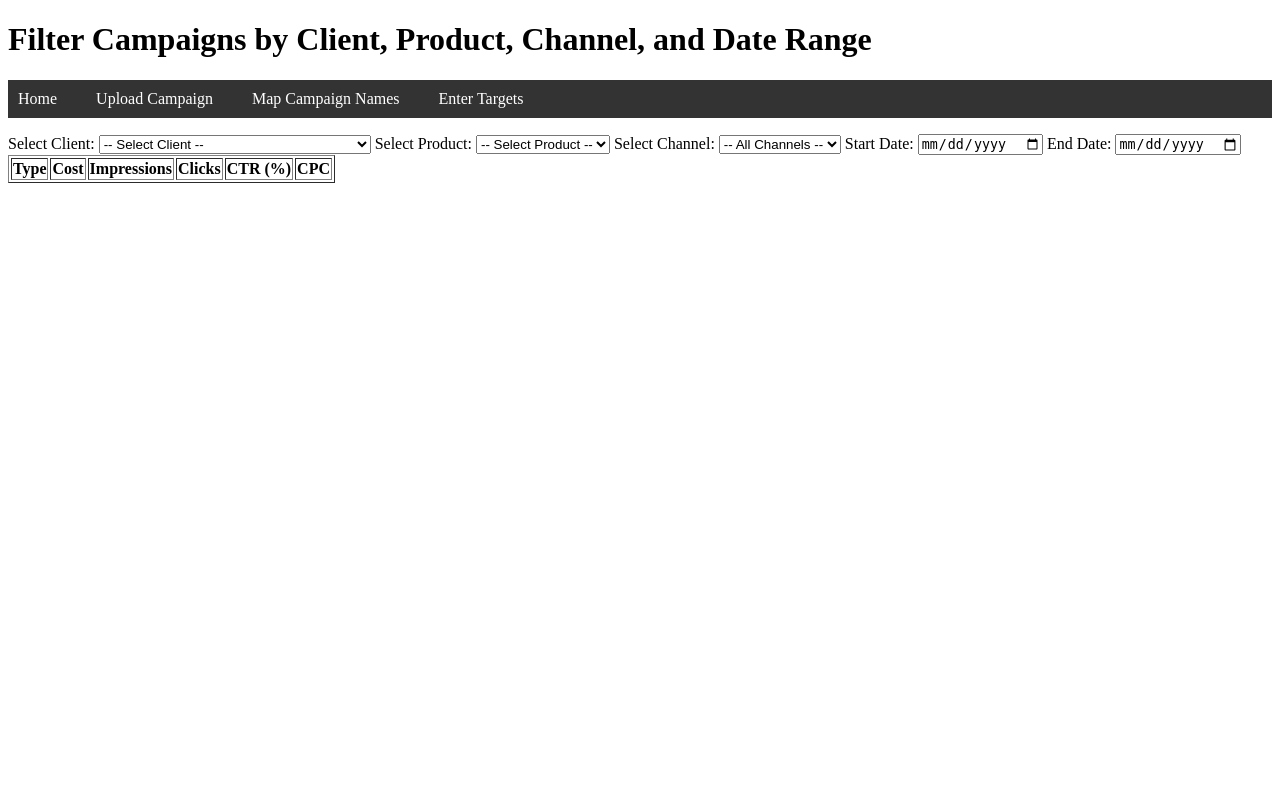
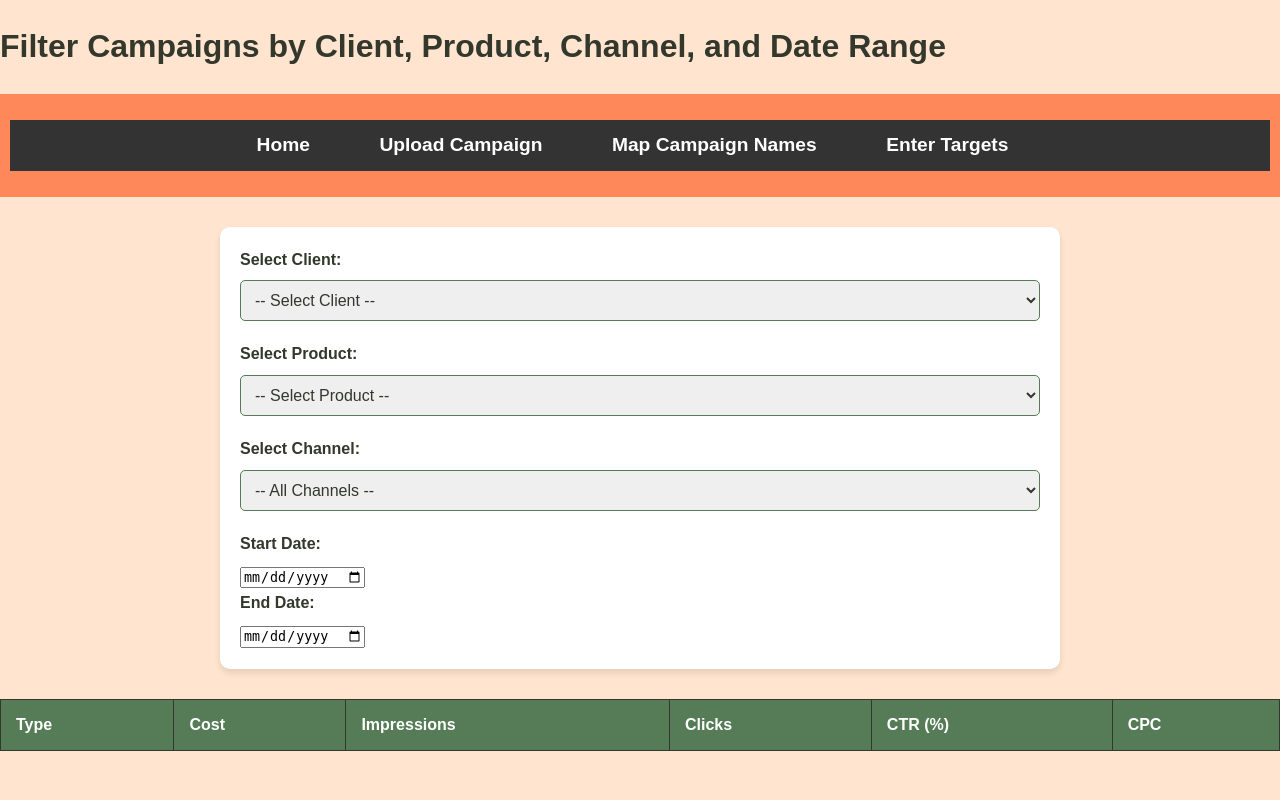
Before and after one commit to ChristopherChari/PrecisionTracker, a Django app: page / in a window 1280 px wide. Run offline with Django 5.2, Linux system fonts and the light colour scheme; data comes from the database, SQL or seed files in the repository; both versions use the stored data as it was after the commit; lists and menus that the app fills with data are empty; parts of the project's set-up code (start-up, migrations or seed data) failed here and were passed over.

Commit message:
added frontend styling and kpi cards

```diff
--- /dev/null
+++ b/precisiontracker/CampaignTracker/static/CampaignTracker/css/style.css
@@ -0,0 +1,289 @@
+/* General Styles */
+body {
+    font-family: 'Arial', sans-serif;
+    background-color: #FFE5CF; /* Background */
+    color: #33372C; /* Text color */
+    margin: 0;
+    padding: 0;
+    line-height: 1.6;
+}
+
+/* Header Styles */
+header {
+    background-color: #557C56; /* Secondary color */
+    color: white;
+    padding: 20px 0;
+    text-align: center;
+}
+
+header h1 {
+    margin: 0;
+    font-size: 2.5em;
+}
+
+/* Navigation Bar */
+nav {
+    text-align: center;
+    background-color: #FF885B; /* Primary color */
+    padding: 10px;
+}
+
+nav a {
+    color: white;
+    text-decoration: none;
+    margin: 0 15px;
+    font-size: 1.2em;
+    font-weight: bold;
+}
+
+nav a:hover {
+    color: #FFE5CF;
+}
+
+/* Filter Bar Styles */
+.filter-bar {
+    display: flex;
+    justify-content: space-between;
+    align-items: center;
+    background-color: #FFE5CF;
+    padding: 5px 10px;  /* Smaller padding for compactness */
+    margin: 15px auto;
+    border-radius: 5px;
+    max-width: 800px;  /* Ensure it doesn't take up too much width */
+    box-shadow: 0px 2px 4px rgba(0, 0, 0, 0.1);
+}
+
+/* Make filter inputs smaller */
+.filter-bar select,
+.filter-bar input {
+    padding: 5px 8px;
+    font-size: 0.9em;
+    border: 1px solid #557C56; /* Border matches secondary color */
+    border-radius: 3px;
+    margin-right: 10px;
+    width: auto;  /* Prevents full-width on smaller screens */
+}
+
+/* Button inside filter bar */
+.filter-bar button {
+    padding: 5px 12px;
+    font-size: 0.9em;
+    background-color: #FF885B;
+    color: white;
+    border: none;
+    border-radius: 3px;
+    cursor: pointer;
+    transition: background-color 0.3s ease;
+}
+
+.filter-bar button:hover {
+    background-color: #557C56;
+}
+
+/* Adjust table placement below the filter bar */
+#campaign-list {
+    margin-top: 15px;
+}
+
+/* Form Styles */
+form {
+    max-width: 800px;
+    margin: 30px auto;
+    background: white;
+    padding: 20px;
+    border-radius: 10px;
+    box-shadow: 0px 4px 6px rgba(0, 0, 0, 0.1);
+}
+
+label {
+    display: block;
+    font-weight: bold;
+    margin-bottom: 8px;
+    color: #33372C; /* Dark text */
+}
+
+input[type="text"],
+input[type="month"],
+select {
+    width: 100%;
+    padding: 10px;
+    border: 1px solid #557C56; /* Border matches secondary color */
+    border-radius: 5px;
+    margin-bottom: 20px;
+    font-size: 1em;
+    color: #33372C;
+}
+
+input[type="submit"],
+button {
+    background-color: #FF885B; /* Primary color */
+    color: white;
+    padding: 12px 20px;
+    border: none;
+    border-radius: 5px;
+    font-size: 1.2em;
+    cursor: pointer;
+    transition: background-color 0.3s ease;
+}
+
+input[type="submit"]:hover,
+button:hover {
+    background-color: #557C56; /* Darken on hover */
+}
+
+/* Table Styles */
+table {
+    width: 100%;
+    border-collapse: collapse;
+    margin: 20px 0;
+}
+
+table th,
+table td {
+    padding: 12px 15px;
+    border: 1px solid #33372C;
+    text-align: left;
+}
+
+table th {
+    background-color: #557C56; /* Header background */
+    color: white;
+}
+
+table tr:nth-child(even) {
+    background-color: #FFE5CF;
+}
+
+table tr:hover {
+    background-color: #FF885B; /* Row hover */
+    color: white;
+}
+
+/* Existing Target Styles */
+#existing-target {
+    margin-top: 20px;
+    padding: 20px;
+    background-color: #557C56;
+    color: white;
+    border-radius: 8px;
+}
+
+#existing-target h2 {
+    font-size: 1.5em;
+    margin-bottom: 15px;
+}
+
+/* Footer Styles */
+footer {
+    background-color: #33372C;
+    color: white;
+    padding: 10px 0;
+    text-align: center;
+    font-size: 0.9em;
+}
+
+footer p {
+    margin: 0;
+}
+
+/* Form Errors */
+.form-errors ul {
+    list-style-type: none;
+    padding: 0;
+    color: red;
+}
+
+.form-errors li {
+    margin-bottom: 10px;
+}
+
+/* Responsive Design */
+@media (max-width: 768px) {
+    header h1 {
+        font-size: 2em;
+    }
+
+    nav a {
+        display: block;
+        margin: 10px 0;
+    }
+
+    form {
+        padding: 15px;
+    }
+
+    table th, table td {
+        padding: 8px;
+    }
+
+    .filter-bar {
+        flex-direction: column;
+        align-items: flex-start;
+    }
+
+    .filter-bar select,
+    .filter-bar input,
+    .filter-bar button {
+        margin-bottom: 10px;
+        width: 100%;
+    }
+}
+
+/* KPI Cards Container */
+.kpi-cards {
+    display: flex;
+    justify-content: space-around;
+    margin-top: 20px;
+}
+
+/* Individual KPI Card */
+.kpi-card {
+    background-color: #FFFFFF; /* White background */
+    padding: 20px;
+    width: 18%;
+    border-radius: 8px;
+    box-shadow: 0px 4px 8px rgba(0, 0, 0, 0.1);
+    text-align: center;
+}
+
+/* KPI Card Header */
+.kpi-card h3 {
+    font-size: 1.5em;
+    margin-bottom: 10px;
+    color: #557C56; /* Heading color */
+}
+
+/* KPI Measurement */
+.kpi-card .measurement {
+    font-size: 2em;
+    color: #FF885B; /* Main KPI value color */
+    margin-bottom: 8px;
+}
+
+/* Percentage Difference */
+.kpi-card .percentage {
+    font-size: 1.2em;
+    font-weight: bold;
+}
+
+/* Positive/Negative Percentage Difference Colors */
+.kpi-card .positive {
+    color: #557C56; /* Green for positive difference */
+}
+
+.kpi-card .negative {
+    color: #FF885B; /* Red for negative difference */
+}
+
+/* Responsive Cards */
+@media (max-width: 768px) {
+    .kpi-cards {
+        flex-direction: column;
+        align-items: center;
+    }
+
+    .kpi-card {
+        width: 80%;
+        margin-bottom: 20px;
+    }
+}
--- a/precisiontracker/CampaignTracker/templates/CampaignTracker/enter_target.html
+++ b/precisiontracker/CampaignTracker/templates/CampaignTracker/enter_target.html
@@ -4,6 +4,12 @@
     <meta charset="UTF-8">
     <meta name="viewport" content="width=device-width, initial-scale=1.0">
     <title>Enter Campaign Targets</title>
+    <!-- Load the static tag library -->
+    {% load static %}
+
+    <!-- Link to the CSS file -->
+    <link rel="stylesheet" href="{% static 'CampaignTracker/css/style.css' %}">
+
     <script src="https://code.jquery.com/jquery-3.6.0.min.js"></script>
 
     <script>
--- a/precisiontracker/CampaignTracker/templates/CampaignTracker/filter_campaigns.html
+++ b/precisiontracker/CampaignTracker/templates/CampaignTracker/filter_campaigns.html
@@ -4,6 +4,11 @@
     <meta charset="UTF-8">
     <meta name="viewport" content="width=device-width, initial-scale=1.0">
     <title>Filter Campaigns</title>
+    <!-- Load the static tag library -->
+    {% load static %}
+
+    <!-- Link to the CSS file -->
+    <link rel="stylesheet" href="{% static 'CampaignTracker/css/style.css' %}">
     <script src="https://code.jquery.com/jquery-3.6.0.min.js"></script>
     <script>
         $(document).ready(function () {
@@ -58,6 +63,35 @@
             }
         });
     </script>
+   <script>
+    $(document).ready(function () {
+        function updateCampaignListAndKpis() {
+            $.ajax({
+                url: "{% url 'home' %}",
+                data: $('#filter-form').serialize(),
+                success: function (response) {
+                    console.log("Response data:", response);  // Debugging output
+
+                    // Update the campaign list
+                    $('#campaign-list').html(response.html);
+
+                    // Update the KPI cards
+                    $('#kpi-cards').html(response.kpi_html);
+                },
+                error: function () {
+                    alert('Error loading data.');
+                }
+            });
+        }
+
+        // Trigger the update when any filter changes
+        $('#filter-form select, #filter-form input').on('change', function () {
+            updateCampaignListAndKpis();
+        });
+    });
+
+</script>
+
 </head>
 <body>
     <h1>Filter Campaigns by Client, Product, Channel, and Date Range</h1>
@@ -130,5 +164,6 @@
             </tbody>
         </table>
     </div>
+    <div id="kpi-cards"></div>
 </body>
 </html>
--- a/precisiontracker/CampaignTracker/templates/CampaignTracker/name_mapping.html
+++ b/precisiontracker/CampaignTracker/templates/CampaignTracker/name_mapping.html
@@ -4,6 +4,11 @@
     <meta charset="UTF-8">
     <meta name="viewport" content="width=device-width, initial-scale=1.0">
     <title>Map Campaign Names</title>
+    <!-- Load the static tag library -->
+    {% load static %}
+
+    <!-- Link to the CSS file -->
+    <link rel="stylesheet" href="{% static 'CampaignTracker/css/style.css' %}">
     <script src="https://code.jquery.com/jquery-3.6.0.min.js"></script>
     <script>
         $(document).ready(function() {
--- a/precisiontracker/CampaignTracker/templates/CampaignTracker/upload_campaign_report.html
+++ b/precisiontracker/CampaignTracker/templates/CampaignTracker/upload_campaign_report.html
@@ -4,6 +4,11 @@
     <meta charset="UTF-8">
     <meta name="viewport" content="width=device-width, initial-scale=1.0">
     <title>Upload Campaign Report</title>
+    <!-- Load the static tag library -->
+    {% load static %}
+
+    <!-- Link to the CSS file -->
+    <link rel="stylesheet" href="{% static 'CampaignTracker/css/style.css' %}">
 </head>
 <body>
     <h1>Upload Campaign Report</h1>
--- a/precisiontracker/CampaignTracker/views.py
+++ b/precisiontracker/CampaignTracker/views.py
@@ -165,9 +165,6 @@ def get_products_for_client(request):
 
     return JsonResponse({'products': products})
 
-
-
-
 def filter_campaigns(request):
     clients = Client.objects.all()
     campaigns_by_type = {}
@@ -189,14 +186,12 @@ def filter_campaigns(request):
     if end_date:
         request.session['selected_end_date'] = end_date
 
-    # Check for client, product, start_date, end_date, and channel to filter campaigns
     if client_id and product and start_date and end_date:
         client = get_object_or_404(Client, id=client_id)
         start_date = parse_date(start_date)
         end_date = parse_date(end_date)
         total_days_selected = (end_date - start_date).days + 1
 
-        # Fetch campaigns based on the selected filters (including channel)
         campaigns = Campaign.objects.filter(
             client=client,
             product=product,
@@ -204,28 +199,25 @@ def filter_campaigns(request):
             end_date__lte=end_date,
         )
 
-        # If a channel is selected, filter by it
         if selected_channel:
             campaigns = campaigns.filter(channel=selected_channel)
 
         for campaign in campaigns:
-            campaign_type = f"{campaign.channel} {campaign.campaign_type}"  # Prefix campaign type with channel
+            campaign_type = f"{campaign.channel} {campaign.campaign_type}"
 
-            # Fetch the target for this campaign type and channel
             target = Target.objects.filter(
                 client=client,
                 product=product,
                 campaign_type=campaign.campaign_type,
                 month__year=start_date.year,
                 month__month=start_date.month,
-                channel=campaign.channel  # Ensure we're fetching the target for the right channel
+                channel=campaign.channel
             ).first()
 
             if target:
                 days_in_month = (target.month.replace(month=target.month.month % 12 + 1, day=1) - timedelta(days=1)).day
                 proportion_of_month = Decimal(total_days_selected) / Decimal(days_in_month)
 
-                # Calculate dynamic targets
                 target_spend = target.target_spend * proportion_of_month
                 target_impressions = target.target_impressions * proportion_of_month
                 target_clicks = target.target_clicks * proportion_of_month
@@ -248,6 +240,9 @@ def filter_campaigns(request):
                     'target_clicks': target_clicks,
                     'target_ctr': target_ctr,
                     'target_cpc': target_cpc,
+                    'spend_diff': 0,
+                    'impressions_diff': 0,
+                    'clicks_diff': 0,
                 }
 
             campaigns_by_type[campaign_type]['campaigns'].append(campaign)
@@ -255,19 +250,38 @@ def filter_campaigns(request):
             campaigns_by_type[campaign_type]['total_clicks'] += campaign.clicks
             campaigns_by_type[campaign_type]['total_spend'] += campaign.spend
 
+            if campaigns_by_type[campaign_type]['target_spend'] > 0:
+                campaigns_by_type[campaign_type]['spend_diff'] = (
+                    (campaigns_by_type[campaign_type]['total_spend'] - campaigns_by_type[campaign_type]['target_spend']) /
+                    campaigns_by_type[campaign_type]['target_spend']
+                ) * 100
+
+            if campaigns_by_type[campaign_type]['target_impressions'] > 0:
+                campaigns_by_type[campaign_type]['impressions_diff'] = (
+                    (campaigns_by_type[campaign_type]['total_impressions'] - campaigns_by_type[campaign_type]['target_impressions']) /
+                    campaigns_by_type[campaign_type]['target_impressions']
+                ) * 100
+
+            if campaigns_by_type[campaign_type]['target_clicks'] > 0:
+                campaigns_by_type[campaign_type]['clicks_diff'] = (
+                    (campaigns_by_type[campaign_type]['total_clicks'] - campaigns_by_type[campaign_type]['target_clicks']) /
+                    campaigns_by_type[campaign_type]['target_clicks']
+                ) * 100
+
         for campaign_type, data in campaigns_by_type.items():
             if data['total_clicks'] > 0:
                 data['total_ctr'] = (data['total_clicks'] / data['total_impressions']) * 100 if data['total_impressions'] > 0 else 0
                 data['total_cpc'] = data['total_spend'] / data['total_clicks'] if data['total_clicks'] > 0 else 0
 
-    # Handle AJAX request
     if request.headers.get('x-requested-with') == 'XMLHttpRequest':
         rendered_campaigns = render_to_string('CampaignTracker/campaign_list.html', {
             'campaigns_by_type': campaigns_by_type,
         })
-        return JsonResponse({'html': rendered_campaigns})
+        rendered_kpis = render_to_string('CampaignTracker/kpi_cards.html', {
+            'campaigns_by_type': campaigns_by_type,
+        })
+        return JsonResponse({'html': rendered_campaigns, 'kpi_html': rendered_kpis})
 
-    # Handle full-page load
     return render(request, 'CampaignTracker/filter_campaigns.html', {
         'clients': clients,
         'campaigns_by_type': campaigns_by_type,
```
Also changed, not shown: precisiontracker/CampaignTracker/templates/CampaignTracker/kpi_cards.html (added, +37 -0 lines), precisiontracker/precisiontracker/settings.py (+10 -3 lines), precisiontracker/db.sqlite3.
